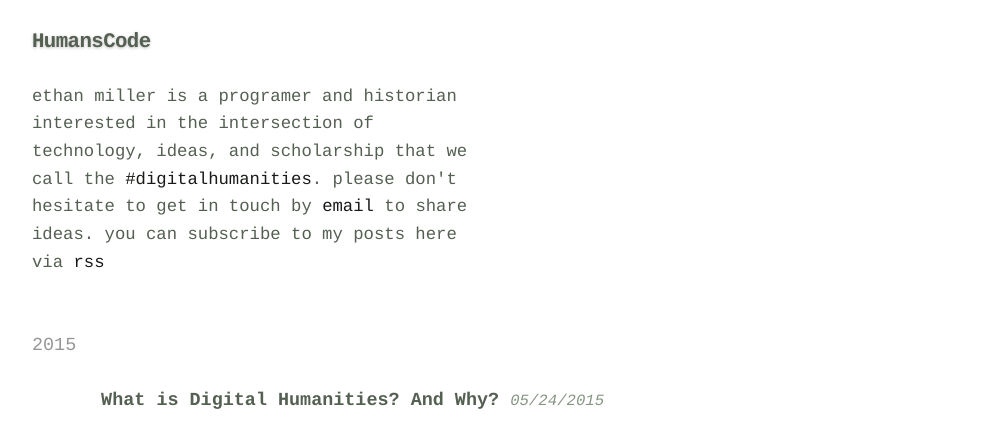
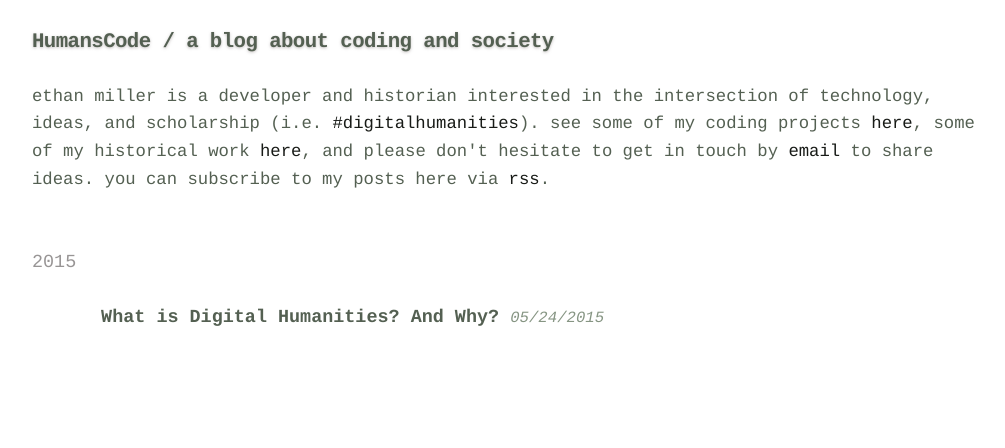
Before and after one commit to ezmiller/humanscode, a Jekyll site: the page built from index.html, in a window 1280 px wide. Shown: the top 448 px of the page, without its empty margins (128-1133 px from the left). Built offline with Jekyll 4.4.1, drawn with Linux system fonts in a browser that asks for light colours.

Commit message:
Change width of header to full length of page

```diff
--- a/index.html
+++ b/index.html
@@ -2,11 +2,11 @@
 layout: default
 ---
 
-<div class="home">
+<div class="page home">
 
-  <header class="six columns">
-    <h1 class="site-title">{{ site.title }}</h1>
-    <p>ethan miller is a programer and historian interested in the intersection of technology, ideas, and scholarship that we call the <a href="https://twitter.com/hashtag/digitalhumanities">#digitalhumanities</a>. please don't hesitate to get in touch by <a href="mailto:ethanzanemiller@gmail.com">email</a> to share ideas. you can subscribe to my posts here via <a href="{{ "/feed.xml" | prepend: site.baseurl }}">rss</a></p>
+  <header>
+    <h1 class="site-title">{{ site.title }} / a blog about coding and society</h1>
+    <p>ethan miller is a developer and historian interested in the intersection of technology, ideas, and scholarship (i.e. <a href="https://twitter.com/hashtag/digitalhumanities">#digitalhumanities</a>). see some of my coding projects <a href="http://github.com/ezmiller">here</a>, some of my historical work <a href="http://fu-berlin.academia.edu/ethanzanemiller">here</a>, and please don't hesitate to get in touch by <a href="mailto:ethanzanemiller@gmail.com">email</a> to share ideas. you can subscribe to my posts here via <a href="{{ "/feed.xml" | prepend: site.baseurl }}">rss</a>.</p>
   </header>
 
   <div class="posts twelve columns ">
```
